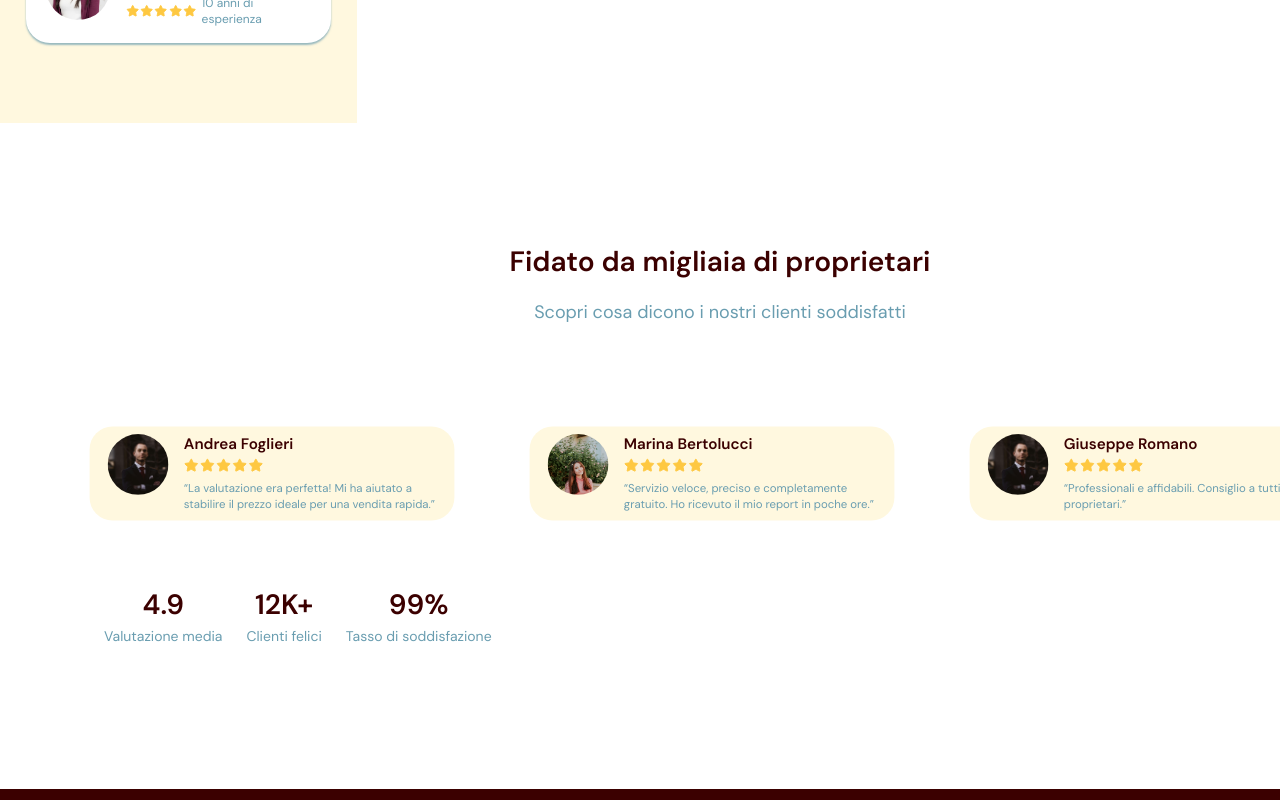
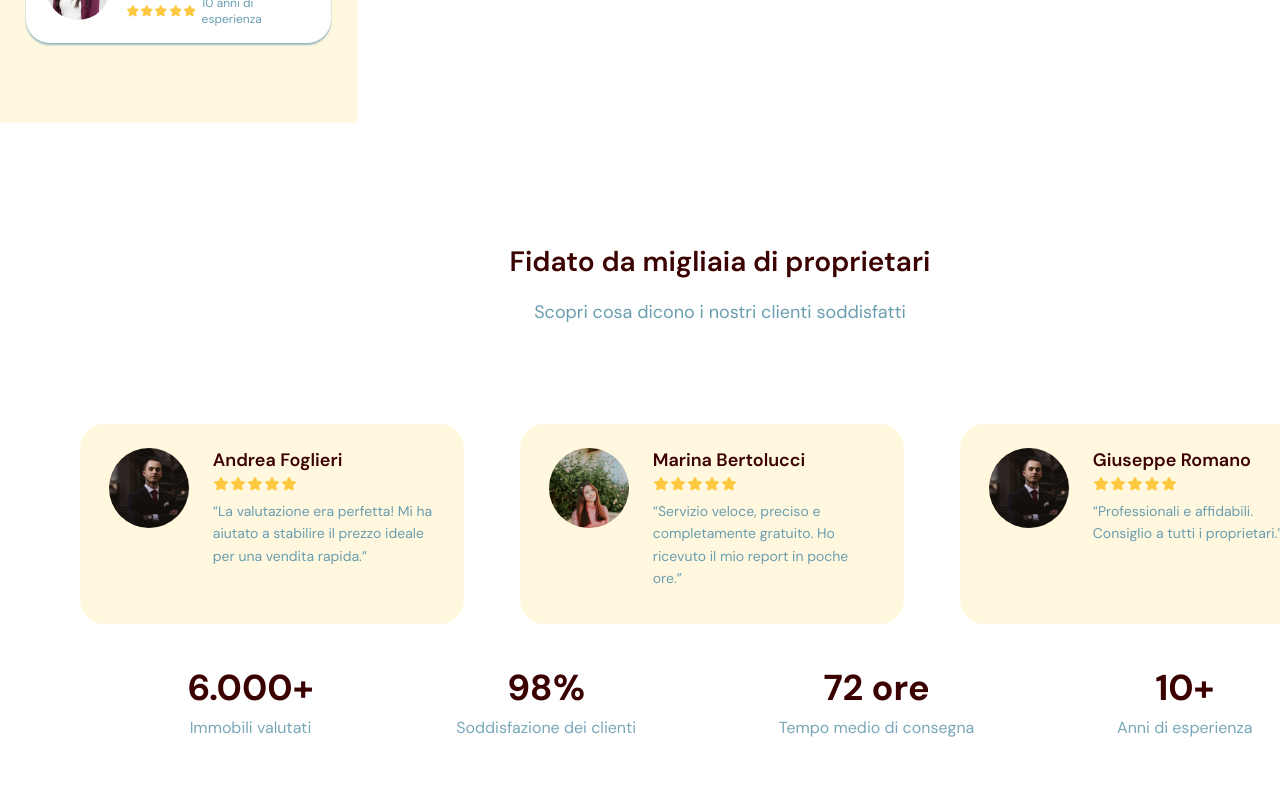
Before and after one commit to jacopoParlacino/KeyAbita, a React (Vite) app in the folder frontend/keyabita/: page / in a window 1280 px wide. Shown: the part 2790-3590 px from the top of the page. Built offline with nearby package versions, Linux system fonts and the light colour scheme.

Commit message:
Testimonials Section Desktop finished

```diff
--- a/frontend/keyabita/src/components/TestimonialSection/TestimonialCard/TestimonialCard.module.scss
+++ b/frontend/keyabita/src/components/TestimonialSection/TestimonialCard/TestimonialCard.module.scss
@@ -14,6 +14,17 @@
   transition: all 0.4s ease;
 
   scroll-snap-align: center;
+
+  @include desktop {
+    height: 100%;
+    min-height: 200px;
+    display: flex;
+    max-width: 500px;
+    padding: 1.5rem 1.8rem;
+    gap: 1.5rem;
+    transform: translateY(40px);
+    scroll-snap-align: none;
+  }
 }
 
 .testimonialCard--active {
@@ -28,6 +39,11 @@
   overflow: hidden;
   flex-shrink: 0;
   display: block;
+
+  @include desktop {
+    width: 80px;
+    height: 80px;
+  }
 }
 
 .testimonialCard__photo {
@@ -46,6 +62,10 @@
   font-size: 16px;
   font-weight: 600;
   color: $primary-color;
+
+  @include desktop {
+    font-size: 18px;
+  }
 }
 
 .testimonialCard__stars {
@@ -59,4 +79,19 @@
   font-size: 12px;
   margin-top: 0.5rem;
   line-height: 1.4;
+
+  @include desktop {
+    font-size: 14px;
+    line-height: 1.6;
+  }
 }
+@keyframes fadeInUp {
+  from {
+    opacity: 0;
+    transform: translateY(30px);
+  }
+  to {
+    opacity: 1;
+    transform: translateY(0);
+  }
+}
--- /dev/null
+++ b/frontend/keyabita/src/components/TestimonialSection/TestimonialInfoBlockDesktop/TestimonialInfoBlockDesktop.module.scss
@@ -0,0 +1,33 @@
+@use "../../../styles/variables.scss" as *;
+@use "../../../styles/mixins" as *;
+
+.infoDesktop {
+  width: 100%;
+  background-color: white;
+
+  padding: 40px 60px;
+  display: flex;
+  justify-content: space-around;
+  align-items: center;
+  text-align: center;
+  gap: 48px;
+}
+
+.infoItem {
+  display: flex;
+  flex-direction: column;
+  align-items: center;
+}
+
+.value {
+  font-size: 36px;
+  font-weight: 700;
+  color: $primary-color;
+}
+
+.label {
+  font-size: 16px;
+  margin-top: 6px;
+  opacity: 0.9;
+  color: $text-secondary;
+}
--- /dev/null
+++ b/frontend/keyabita/src/components/TestimonialSection/TestimonialInfoBlockDesktop/TestimonialInfoBlockDesktop.tsx
@@ -0,0 +1,19 @@
+import styles from "./TestimonialInfoBlockDesktop.module.scss";
+
+interface InfoItem {
+  value: string;
+  label: string;
+}
+
+export default function TestimonialInfoBlockDesktop({ items }: { items: InfoItem[] }) {
+  return (
+    <div className={styles.infoDesktop}>
+      {items.map((item, i) => (
+        <div key={i} className={styles.infoItem}>
+          <span className={styles.value}>{item.value}</span>
+          <span className={styles.label}>{item.label}</span>
+        </div>
+      ))}
+    </div>
+  );
+}
--- a/frontend/keyabita/src/components/TestimonialSection/TestimonialSection.module.scss
+++ b/frontend/keyabita/src/components/TestimonialSection/TestimonialSection.module.scss
@@ -32,7 +32,7 @@
   @include desktop {
     font-size: 18px;
     text-align: center;
-    margin-bottom: 60px;
+
   }
 }
 
--- a/frontend/keyabita/src/components/TestimonialSection/TestimonialSection.tsx
+++ b/frontend/keyabita/src/components/TestimonialSection/TestimonialSection.tsx
@@ -1,8 +1,12 @@
 import styles from "./TestimonialSection.module.scss";
 import TestimonialCard from "./TestimonialCard/TestimonialCard";
 import TestimonialInfoBlock from "./TestimonialInfoBlock/TestimonialInfoBlock";
+import useIsDesktop from "../../hooks/useIsDesktop";
+import TestimonialInfoBlockDesktop from "./TestimonialInfoBlockDesktop/TestimonialInfoBlockDesktop";
 
 const TestimonialsSection = () => {
+
+  const isDesktop = useIsDesktop();
   const testimonials = [
     {
       name: "Andrea Foglieri",
@@ -45,13 +49,30 @@ const TestimonialsSection = () => {
         ))}
       </div>
 
+      {isDesktop ? (
+        <TestimonialInfoBlockDesktop
+        items={[
+          {value: "6.000+", label: "Immobili valutati"},
+          {value: "98%", label: "Soddisfazione dei clienti"},
+          {value: "72 ore", label: "Tempo medio di consegna"},
+          {value: "10+", label: "Anni di esperienza "},
+
+        ]}
+
+        />
+      ) : (
+
         <TestimonialInfoBlock
         items={[
           { value: "4.9", label: "Valutazione media" },
           { value: "12K+", label: "Clienti felici" },
           { value: "99%", label: "Tasso di soddisfazione" },
         ]}
-      ></TestimonialInfoBlock>
+        />
+      )
+
+      }
+
     </section>
   );
 };
--- /dev/null
+++ b/frontend/keyabita/src/hooks/useIsDesktop.ts
@@ -0,0 +1,15 @@
+import { useState, useEffect } from "react";
+
+export default function useIsDesktop(breakpoint = 768) {
+  const [isDesktop, setIsDesktop] = useState(false);
+
+  useEffect(() => {
+    const checkWidth = () => setIsDesktop(window.innerWidth > breakpoint);
+
+    checkWidth(); // on mount
+    window.addEventListener("resize", checkWidth);
+    return () => window.removeEventListener("resize", checkWidth);
+  }, [breakpoint]);
+
+  return isDesktop;
+}
```
Lines whose indentation alone changed are shown as unchanged.
